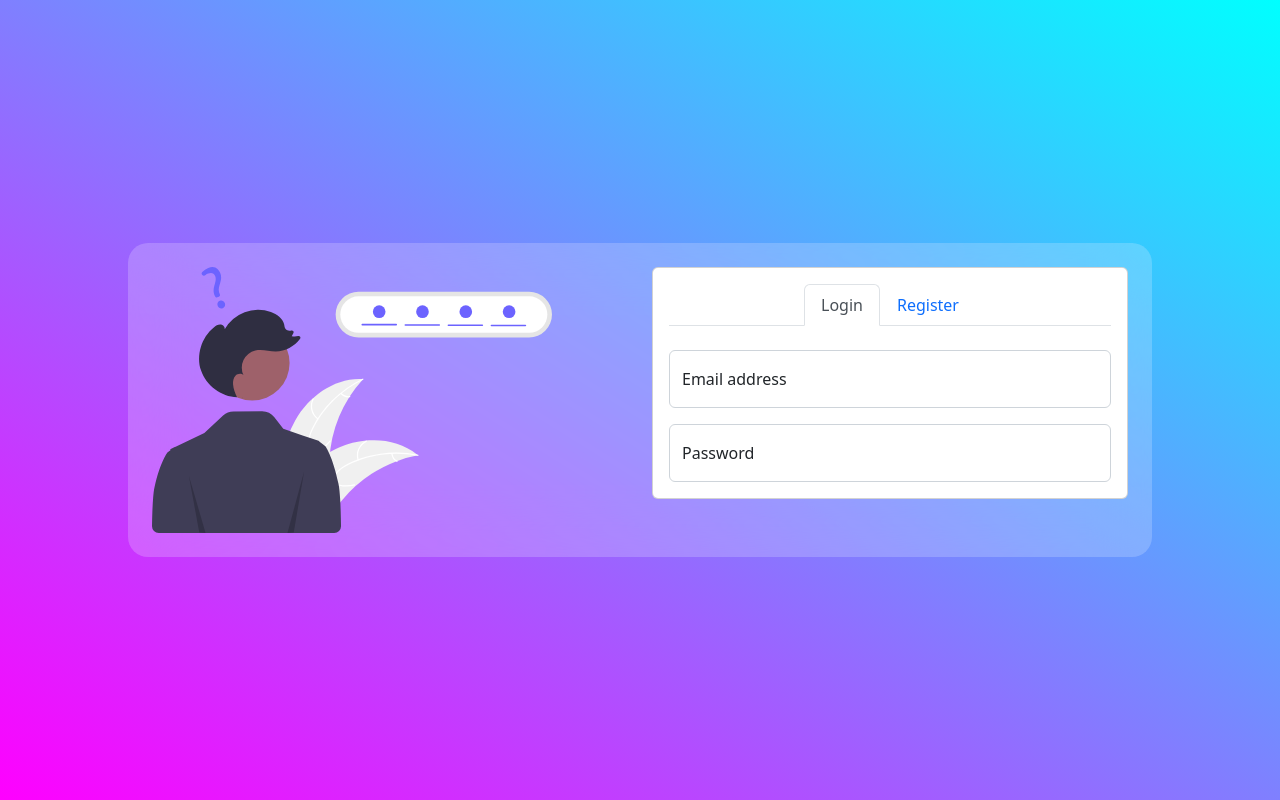
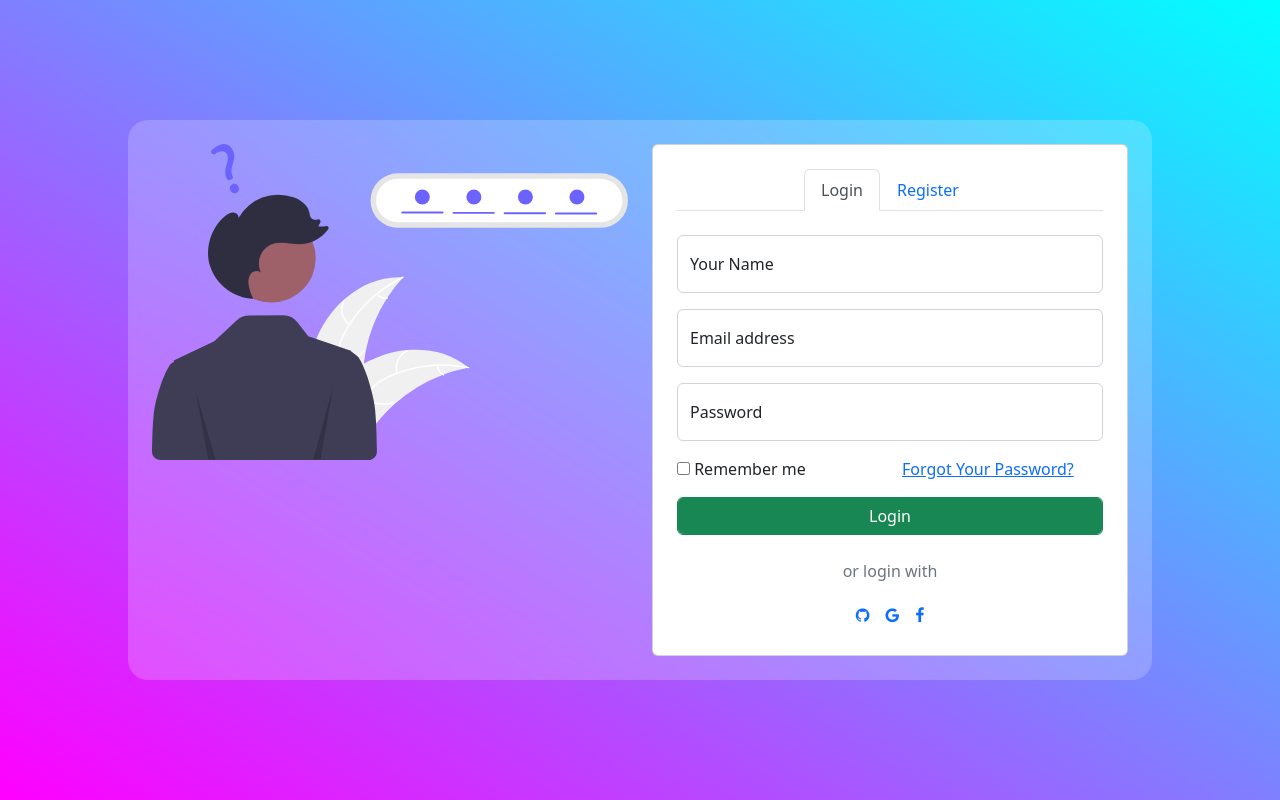
Before and after one commit to gharynsl123/Slice-UI-Web, a plain HTML site: page auth.html in a window 1280 px wide. Drawn offline with nearby package versions, Linux system fonts and the light colour scheme.

Commit message:
beuty my code

```diff
--- a/auth.html
+++ b/auth.html
@@ -1,20 +1,23 @@
 <!DOCTYPE html>
 <html lang="en">
+
 <head>
     <meta charset="UTF-8">
     <meta http-equiv="X-UA-Compatible" content="IE=edge">
     <meta name="viewport" content="width=device-width, initial-scale=1.0">
     <title>Authentication</title>
+    <link rel="stylesheet" href="https://cdnjs.cloudflare.com/ajax/libs/font-awesome/4.7.0/css/font-awesome.css" />
     <link rel="stylesheet" href="https://fonts.googleapis.com/css?family=Poppins">
     <link href="https://cdn.jsdelivr.net/npm/bootstrap@5.2.2/dist/css/bootstrap.min.css" rel="stylesheet">
 </head>
 <style>
-    *{
+    * {
         margin: 0;
         padding: 0;
         font-family: 'Poppins' sans-serif;
     }
-    body{
+
+    body {
         width: 100vw;
         height: 100vh;
         background: linear-gradient(to top right, #ff00ff, #00ffff);
@@ -22,45 +25,82 @@
         justify-content: center;
         align-items: center;
     }
-    .panel-content{
+
+    .panel-content {
         width: 80%;
         background: rgba(255, 255, 255, 0.200);
         backdrop-filter: blur(30px);
         border-radius: 20px;
     }
-    .img-auth img{
-        width: 400px;
-    }
 </style>
+
 <body>
     <div class="panel-content">
         <div class="row p-4">
             <div class="col-md-6 img-auth">
-                <img src="image/undraw_forgot_password_re_hxwm.svg" class="img-fluid">
+                <img src="image/undraw_forgot_password_re_hxwm.svg" class="img-fluid mb-4">
             </div>
             <div class="col-md-6 form-auth">
-                <div class="card p-3">
+                <div class="card h-100 p-4">
                     <nav>
                         <div class="nav nav-tabs d-flex justify-content-center" id="nav-tab" role="tablist">
-                          <button class="nav-link active" id="nav-home-tab" data-bs-toggle="tab" data-bs-target="#nav-home" type="button" role="tab" aria-controls="nav-home" aria-selected="true">Login</button>
-                          <button class="nav-link" id="nav-profile-tab" data-bs-toggle="tab" data-bs-target="#nav-profile" type="button" role="tab" aria-controls="nav-profile" aria-selected="false">Register</button>
+                            <button class="nav-link active" id="nav-home-tab" data-bs-toggle="tab"
+                                data-bs-target="#nav-home" type="button" role="tab" aria-controls="nav-home"
+                                aria-selected="true">Login</button>
+                            <button class="nav-link" id="nav-profile-tab" data-bs-toggle="tab"
+                                data-bs-target="#nav-profile" type="button" role="tab" aria-controls="nav-profile"
+                                aria-selected="false">Register</button>
                         </div>
-                      </nav>
-                      <div class="tab-content" id="nav-tabContent">
-                        <div class="tab-pane fade show active" id="nav-home" role="tabpanel" aria-labelledby="nav-home-tab" tabindex="0">
+                    </nav>
+                    <div class="tab-content" id="nav-tabContent">
+                        <div class="tab-pane fade show active" id="nav-home" role="tabpanel"
+                            aria-labelledby="nav-home-tab" tabindex="0">
                             <form action="" method="post" class="mt-4">
                                 <div class="form-floating mb-3">
-                                    <input type="text" class="form-control" id="floatingInput" placeholder="name@example.com">
+                                    <input type="text" class="form-control" id="floatingInput"
+                                        placeholder="name@example.com">
+                                    <label for="floatingInput">Your Name</label>
+                                </div>
+                                <div class="form-floating mb-3">
+                                    <input type="email" class="form-control" id="floatingInput"
+                                        placeholder="name@example.com">
                                     <label for="floatingInput">Email address</label>
-                                  </div>
-                                  <div class="form-floating">
-                                    <input type="password" class="form-control" id="floatingPassword" placeholder="Password">
+                                </div>
+                                <div class="form-floating mb-3">
+                                    <input type="password" class="form-control" id="floatingPassword"
+                                        placeholder="Password">
                                     <label for="floatingPassword">Password</label>
-                                  </div>
+                                </div>
+                                <div class="row mb-3">
+                                    <div class="col-md-6">
+                                        <div class="form-group ">
+                                            <input type="checkbox">
+                                            <label for="">Remember me</label>
+                                        </div>
+                                    </div>
+                                    <div class="col-md-6">
+                                        <div class="form-group">
+                                            <a href="#">Forgot Your Password?</a>
+                                        </div>
+                                    </div>
+                                </div>
+                                <div class="mt-3">
+                                    <button class="btn btn-success form-control">Login</button>
+                                </div>
+
+                                <div class="d-flex justify-content-center mt-4 flex-row">
+                                    <div class="text-muted">or login with</div>
+                                </div>
+                                <div class="social d-flex justify-content-center mt-3">
+                                    <a href="#"><i class="fa fa-github m-2"></i></a>
+                                    <a href="#"><i class="fa fa-google m-2"></i></a>
+                                    <a href="#"><i class="fa fa-facebook m-2"></i></a>
+                                </div>
                             </form>
                         </div>
-                        <div class="tab-pane fade" id="nav-profile" role="tabpanel" aria-labelledby="nav-profile-tab" tabindex="0">ini resgiter</div>
-                      </div>
+                        <div class="tab-pane fade" id="nav-profile" role="tabpanel" aria-labelledby="nav-profile-tab"
+                            tabindex="0">ini resgiter</div>
+                    </div>
                 </div>
             </div>
         </div>
@@ -68,4 +108,5 @@
 </body>
 
 <script src="https://cdn.jsdelivr.net/npm/bootstrap@5.2.2/dist/js/bootstrap.bundle.min.js"></script>
+
 </html>
```
